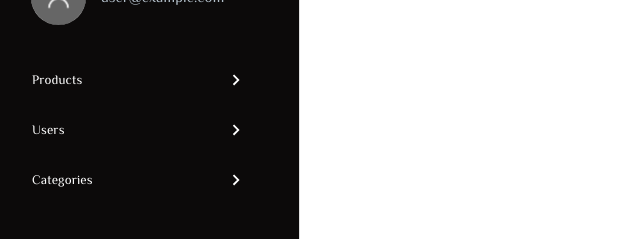
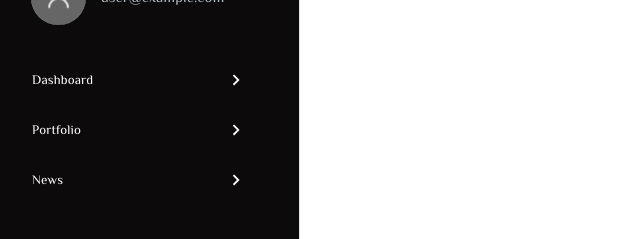
Before and after one commit to Tulsikhatri2/Finanacial-Stock-Market-Dashboard, a React app: page /dashboard in a window 1280 px wide. Before the commit this address led to /login. Shown: the part 168-407 px from the top of the page, without its empty margins (0-640 px from the left). Built offline with nearby package versions, Linux system fonts and the light colour scheme; no server answers; sample sign-in values are in the browser's storage; the HTML template or start-up script is replaced by a standard one.

Commit message:
updated code

```diff
--- a/package.json
+++ b/package.json
@@ -25,6 +25,7 @@
     "react-dom": "^18.3.1",
     "react-drag-drop-files": "^2.3.10",
     "react-firebase-hooks": "^5.1.1",
+    "react-icons": "^5.4.0",
     "react-redux": "^9.1.2",
     "react-router-dom": "^6.26.1",
     "react-toastify": "^10.0.5",
--- a/src/Components/Navbar/Sidebar.jsx
+++ b/src/Components/Navbar/Sidebar.jsx
@@ -11,7 +11,6 @@ import {
 import React, { useEffect } from "react";
 import KeyboardArrowRightIcon from "@mui/icons-material/KeyboardArrowRight";
 import { useNavigate } from "react-router-dom";
-import { useSelector } from "react-redux";
 import userDefaultImage from "../../assets/Img/userDefaultImage.png";
 import { useAuthState } from "react-firebase-hooks/auth";
 import { auth } from "../../firebase";
@@ -22,12 +21,12 @@ const Sidebar = () => {
   const navigate = useNavigate();
   // const { user } = useSelector((state) => state.auth);
   // const token = localStorage.getItem("token")
-  const [user] = useAuthState(auth)
+  const [user] = useAuthState(auth);
 
   const logout = () => {
     localStorage.clear();
     auth.signOut();
-    navigate("/login");
+    navigate("/");
     window.location.reload();
   };
 
@@ -106,9 +105,7 @@ const Sidebar = () => {
                 fontFamily: "Philosopher, sans-serif",
               }}
             >
-              {user?.name && (
-                user?.name
-              )}
+              {user?.name && user?.name}
 
               <p variant="h6" sx={{ color: "#B1BDC7" }}>
                 <span style={{ fontWeight: "550" }}></span> {user?.email}
@@ -117,11 +114,17 @@ const Sidebar = () => {
           </Box>
         </List>
         <List>
-          <ListItem onClick={() => navigate("/product-dashboard")}>
+          <ListItem onClick={() => navigate("/dashboard")}>
             <ListItemText
               primary={
-                <Typography sx={{ color: "white", fontSize: "1.3rem", fontFamily: "Philosopher, sans-serif", }}>
-                  Products
+                <Typography
+                  sx={{
+                    color: "white",
+                    fontSize: "1.3rem",
+                    fontFamily: "Philosopher, sans-serif",
+                  }}
+                >
+                  Dashboard
                 </Typography>
               }
               sx={{ color: "white", fontSize: "3rem" }}
@@ -131,11 +134,17 @@ const Sidebar = () => {
             </Button>
           </ListItem>
 
-          <ListItem onClick={() => navigate("/user-dashboard")}>
+          <ListItem onClick={() => navigate("/portfolio")}>
             <ListItemText
               primary={
-                <Typography sx={{ color: "white", fontSize: "1.3rem",fontFamily: "Philosopher, sans-serif", }}>
-                  Users
+                <Typography
+                  sx={{
+                    color: "white",
+                    fontSize: "1.3rem",
+                    fontFamily: "Philosopher, sans-serif",
+                  }}
+                >
+                  Portfolio
                 </Typography>
               }
               sx={{ color: "white", fontSize: "5rem" }}
@@ -145,11 +154,17 @@ const Sidebar = () => {
             </Button>
           </ListItem>
 
-          <ListItem onClick={() => navigate("/category-dashboard")}>
+          <ListItem onClick={() => navigate("/news")}>
             <ListItemText
               primary={
-                <Typography sx={{ color: "white", fontSize: "1.3rem", fontFamily: "Philosopher, sans-serif", }}>
-                  Categories
+                <Typography
+                  sx={{
+                    color: "white",
+                    fontSize: "1.3rem",
+                    fontFamily: "Philosopher, sans-serif",
+                  }}
+                >
+                  News
                 </Typography>
               }
               sx={{ color: "white", fontSize: "5rem" }}
--- a/src/Pages/Auth/LoginPage.jsx
+++ b/src/Pages/Auth/LoginPage.jsx
@@ -1,4 +1,4 @@
-import React, { useState } from "react";
+import React from "react";
 import { Box } from "@mui/material";
 import Card from "@mui/material/Card";
 import CardActions from "@mui/material/CardActions";
@@ -14,10 +14,9 @@ import { Link } from "react-router-dom";
 import * as yup from "yup";
 import { useFormik } from "formik";
 import Navbar from "../../Components/Navbar/Navbar";
-import { GoogleLogin } from "@react-oauth/google";
-import { signInWithEmailAndPassword, signInWithPopup } from "firebase/auth";
+import { GoogleAuthProvider, signInWithPopup } from "firebase/auth";
 import { auth } from "../../firebase";
-import { GoogleAuthProvider } from "firebase/auth/web-extension";
+import { FcGoogle } from "react-icons/fc";
 
 const validationSchema = yup.object({
   email: yup
@@ -61,24 +60,15 @@ const LoginPage = () => {
     },
   });
 
-  // Google Login
-  const handleSuccess = async (response) => {
+  const handleGoogleLogin = async () => {
     const provider = new GoogleAuthProvider();
-    signInWithPopup(auth, provider);
+    try {
+      const result = await signInWithPopup(auth, provider);
+    } catch (error) {
+      console.error("Error during Google Sign-in:", error.message);
+    }
   };
 
-  const handleError = async () => {
-    alert("Error With Google Login");
-  };
-
-  // Forgot Password
-  const [open, setOpen] = useState(false);
-  const handleClickOpen = () => {
-    setOpen(true);
-  };
-  const handleClose = () => {
-    setOpen(false);
-  };
 
   return (
     <>
@@ -244,7 +234,14 @@ const LoginPage = () => {
                     >
                       Login
                     </Button>
+                    <div style={{width:"3vw", height:"5vh", backgroundColor:"white",
+                      display:"flex", alignItems:"center", justifyContent:"center",
+                      borderRadius:"50%", cursor:"pointer"}}
+                      onClick={handleGoogleLogin}>
+                    <FcGoogle size={25}/>
+                    </div>
                   </CardActions>
+
                 </form>
 
                 <Box
@@ -263,11 +260,7 @@ const LoginPage = () => {
                       Register
                     </Link>
                   </Typography>
-                  <Typography align="center" variant="h6">
-                    <Link to={""} className="link" onClick={handleClickOpen}>
-                      Forgot Password
-                    </Link>
-                  </Typography>
+
                 </Box>
               </Card>
         </Box>
--- a/src/Pages/Dashboard/Dashboard.jsx
+++ /dev/null
@@ -1,9 +0,0 @@
-import React from 'react'
-
-const Dashboard = () => {
-  return (
-    <div>Dashboard</div>
-  )
-}
-
-export default Dashboard
--- a/src/Routes/Layout.jsx
+++ b/src/Routes/Layout.jsx
@@ -2,7 +2,6 @@ import React from "react";
 import Sidebar from "../Components/Navbar/Sidebar";
 import { Box } from "@mui/material";
 import { Route, Routes } from "react-router-dom";
-import Dashboard from "../Pages/Dashboard/Dashboard";
 import PrivateRoute from "./PrivateRoute"
 
 const Layout = () => {
@@ -19,10 +18,10 @@ const Layout = () => {
       <Box sx={{ width: "100%", height: "100%" }}>
         <Routes>
           {/* User Routes */}
-          <Route
+          {/* <Route
             path="/dashboard"
             element={<PrivateRoute Component={Dashboard} />}
-          />
+          /> */}
           {/* <Route
             path="/user-details/:userId"
             element={<PrivateRoute Component={UserDetails} />}
--- a/src/Routes/PrivateRoute.jsx
+++ b/src/Routes/PrivateRoute.jsx
@@ -1,18 +1,21 @@
-import React from 'react'
+import React, { useEffect } from 'react'
 import { useAuthState } from 'react-firebase-hooks/auth';
-import { Navigate } from 'react-router-dom';
+import { useSelector } from 'react-redux';
+import { Navigate, useNavigate } from 'react-router-dom';
 import { auth } from '../firebase';
 
 const PrivateRoute = ({Component}) => {
+    const navigate = useNavigate()
     const [user] = useAuthState(auth)
+    // const token = localStorage.getItem("token")
 
-  return (
-    <>
-    {
-        user ? <Component/> : <Navigate to="/login" />
-    }
-    </>
-  )
-}
+    // useEffect(()=>{
+    //   if(!token){
+    //     navigate("/login")
+    //   }
+    // },[token])
+
+  return <>{user ? <Component /> : <Navigate to="/login" />}</>;
+};
 
 export default PrivateRoute;
--- a/src/firebase.js
+++ b/src/firebase.js
@@ -1,6 +1,7 @@
 // Import the functions you need from the SDKs you need
 import { initializeApp } from "firebase/app";
 import { getAuth } from "firebase/auth";
+import { getFirestore } from "firebase/firestore";
 
 // TODO: Add SDKs for Firebase products that you want to use
 // https://firebase.google.com/docs/web/setup#available-libraries
@@ -18,3 +19,4 @@ const firebaseConfig = {
 // Initialize Firebase
 const app = initializeApp(firebaseConfig);
 export const auth = getAuth(app);
+export const db = getFirestore(app);
```
Also changed, not shown: src/Routes/AppRoute.jsx (+4 -4 lines), 1 other file (tests, documents, lock files or other folders).
